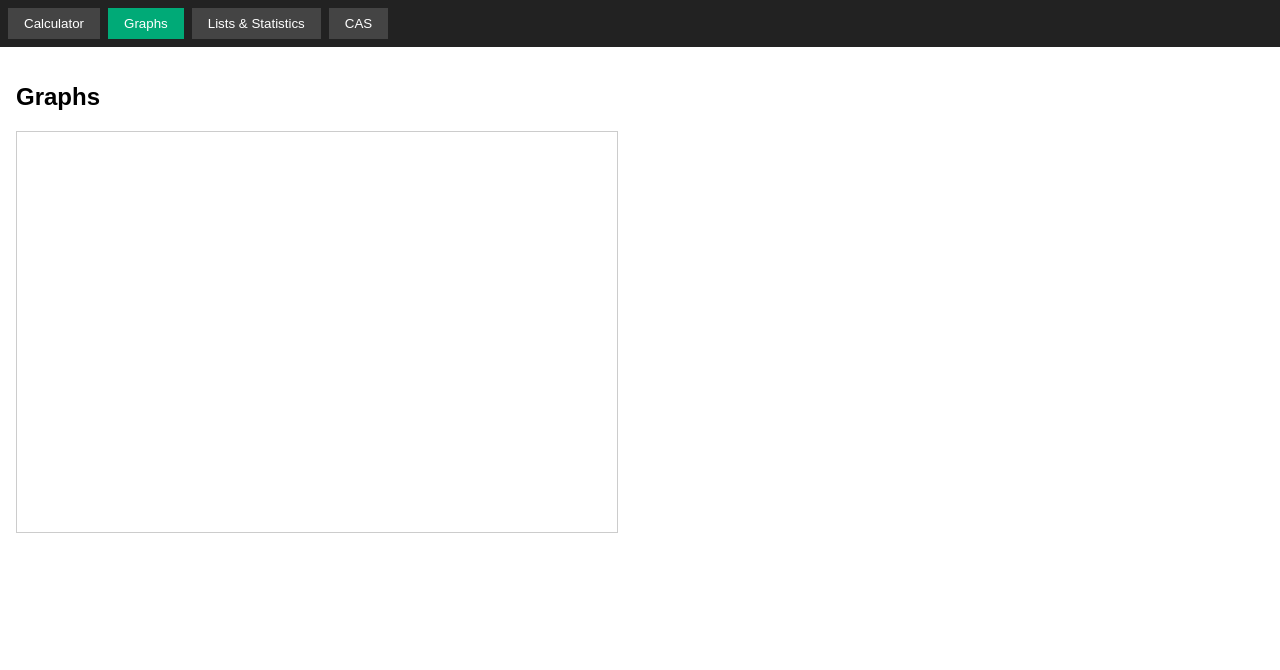
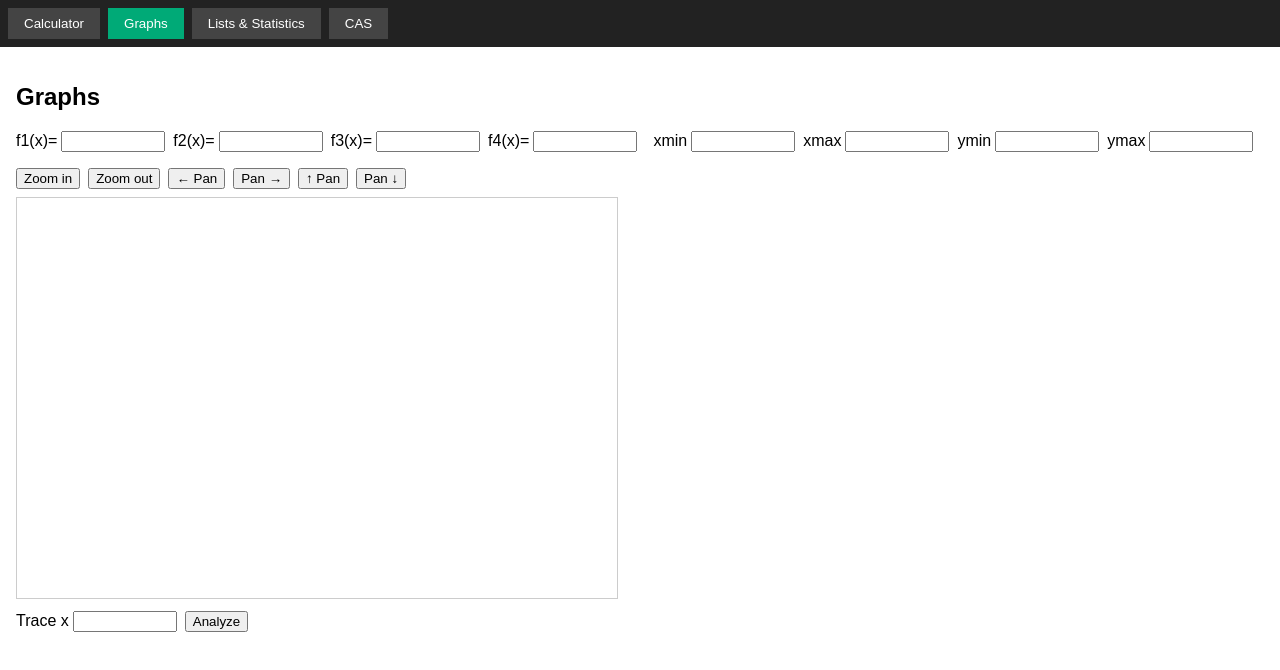
Before and after one commit to NewMe505/graphcalc, a plain HTML site: page graphcalc/static/index.html in a window 1280 px wide. Both pictures are taken after a click on the button "Graphs". Drawn offline with Linux system fonts and the light colour scheme; no server answers.

Commit message:
feat: GET / contains elements with ids graph-f1, graph-f2, graph-f3, graph-f4, graph-xmin, graph-xmax, graph-ymin, graph-ymax, (F1) [scio:aeea59639ae46ece4f91d8d6]

```diff
--- a/graphcalc/static/index.html
+++ b/graphcalc/static/index.html
@@ -32,7 +32,34 @@
 
   <section id="tab-graphs" class="tab-panel">
     <h2>Graphs</h2>
+    <div class="graph-controls">
+      <div class="graph-functions">
+        <label>f1(x)= <input type="text" id="graph-f1" autocomplete="off" spellcheck="false"></label>
+        <label>f2(x)= <input type="text" id="graph-f2" autocomplete="off" spellcheck="false"></label>
+        <label>f3(x)= <input type="text" id="graph-f3" autocomplete="off" spellcheck="false"></label>
+        <label>f4(x)= <input type="text" id="graph-f4" autocomplete="off" spellcheck="false"></label>
+      </div>
+      <div class="graph-window">
+        <label>xmin <input type="number" id="graph-xmin" step="any"></label>
+        <label>xmax <input type="number" id="graph-xmax" step="any"></label>
+        <label>ymin <input type="number" id="graph-ymin" step="any"></label>
+        <label>ymax <input type="number" id="graph-ymax" step="any"></label>
+      </div>
+      <div class="graph-zoom-pan">
+        <button type="button" id="graph-zoom-in">Zoom in</button>
+        <button type="button" id="graph-zoom-out">Zoom out</button>
+        <button type="button" id="graph-pan-left">&larr; Pan</button>
+        <button type="button" id="graph-pan-right">Pan &rarr;</button>
+        <button type="button" id="graph-pan-up">&uarr; Pan</button>
+        <button type="button" id="graph-pan-down">Pan &darr;</button>
+      </div>
+    </div>
     <canvas id="graph-canvas" width="600" height="400"></canvas>
+    <div class="graph-analysis">
+      <label>Trace x <input type="number" id="graph-trace-x" step="any"></label>
+      <button type="button" id="graph-analyze">Analyze</button>
+    </div>
+    <table id="graph-table"></table>
   </section>
 
   <section id="tab-lists" class="tab-panel">
--- a/graphcalc/static/style.css
+++ b/graphcalc/static/style.css
@@ -43,3 +43,54 @@ body {
   border: 1px solid #ccc;
   background: #fff;
 }
+
+.graph-controls {
+  display: flex;
+  flex-wrap: wrap;
+  gap: 1rem;
+  margin-bottom: 0.5rem;
+}
+
+.graph-functions,
+.graph-window,
+.graph-zoom-pan,
+.graph-analysis {
+  display: flex;
+  flex-wrap: wrap;
+  align-items: center;
+  gap: 0.5rem;
+}
+
+.graph-analysis {
+  margin-top: 0.5rem;
+}
+
+.graph-functions label,
+.graph-window label,
+.graph-analysis label {
+  display: flex;
+  align-items: center;
+  gap: 0.25rem;
+}
+
+.graph-functions input,
+.graph-window input,
+#graph-trace-x {
+  width: 6rem;
+}
+
+#graph-table {
+  border-collapse: collapse;
+  margin-top: 0.5rem;
+}
+
+#graph-table th,
+#graph-table td {
+  border: 1px solid #ccc;
+  padding: 0.25rem 0.5rem;
+  /* Table cells can hold long decimal/exact values from the API; the
+     global overflow-wrap/word-break rules on body already cover this,
+     but min-width 0 keeps a flex/table layout from stretching to fit an
+     unbroken run instead of wrapping it (P33). */
+  min-width: 0;
+}
```
Also changed, not shown: 1 other file.
